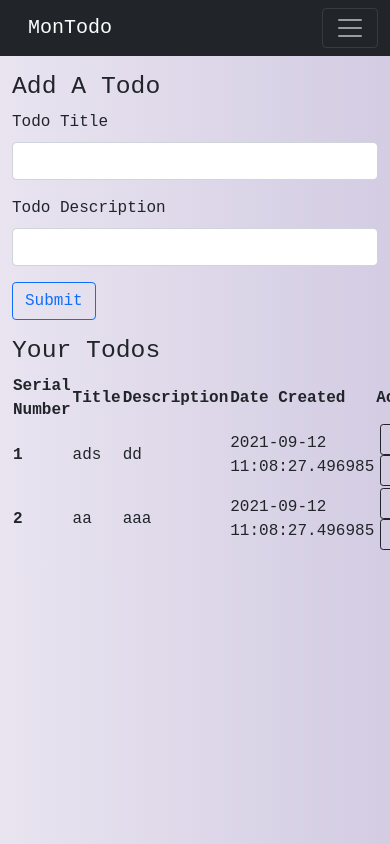
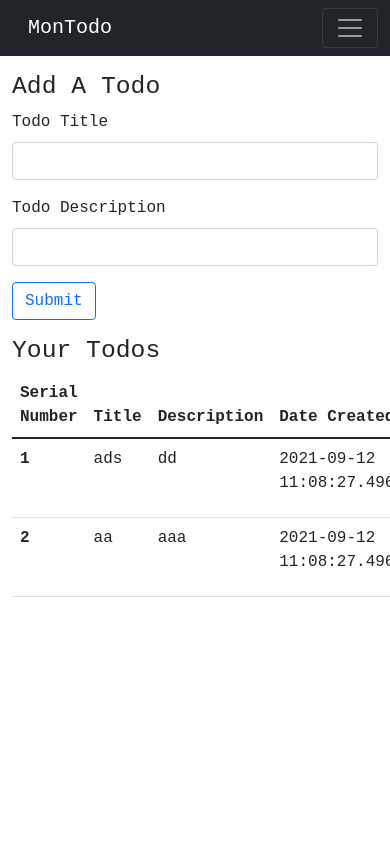
Before and after one commit to Manthan-Kuber/MonTodo, a Flask app: page / in a window 390 px wide; the page is wider, and only the part inside the window is pictured. Run offline with Flask 2, Linux system fonts and the light colour scheme; data comes from the database, SQL or seed files in the repository.

Commit message:
mobile backgound fix

```diff
--- a/static/css/style.css
+++ b/static/css/style.css
@@ -3,5 +3,17 @@ body{
     background: -webkit-linear-gradient(to right, #E9E4F0, #D3CCE3);  /* Chrome 10-25, Safari 5.1-6 */
     background: linear-gradient(to right, #E9E4F0, #D3CCE3); /* W3C, IE 10+/ Edge, Firefox 16+, Chrome 26+, Opera 12+, Safari 7+ */
     font-family:'Courier New', Courier, monospace;
+    content: "";
+    display: block;
+    position: fixed;
+    left: 0;
+    top: 0;
+    width: 100%;
+    height: 100%;
+    z-index: -10;
+    -webkit-background-size: cover;
+    -moz-background-size: cover;
+    -o-background-size: cover;
+    background-size: cover;
 
 }
--- a/templates/index.html
+++ b/templates/index.html
@@ -29,7 +29,7 @@ Home
         Enter your Todos !
     </div>
     {% else %}
-    <table class="table-responsive">
+    <table class="table">
         <thead>
             <tr>
                 <th scope="col">Serial Number</th>
```
